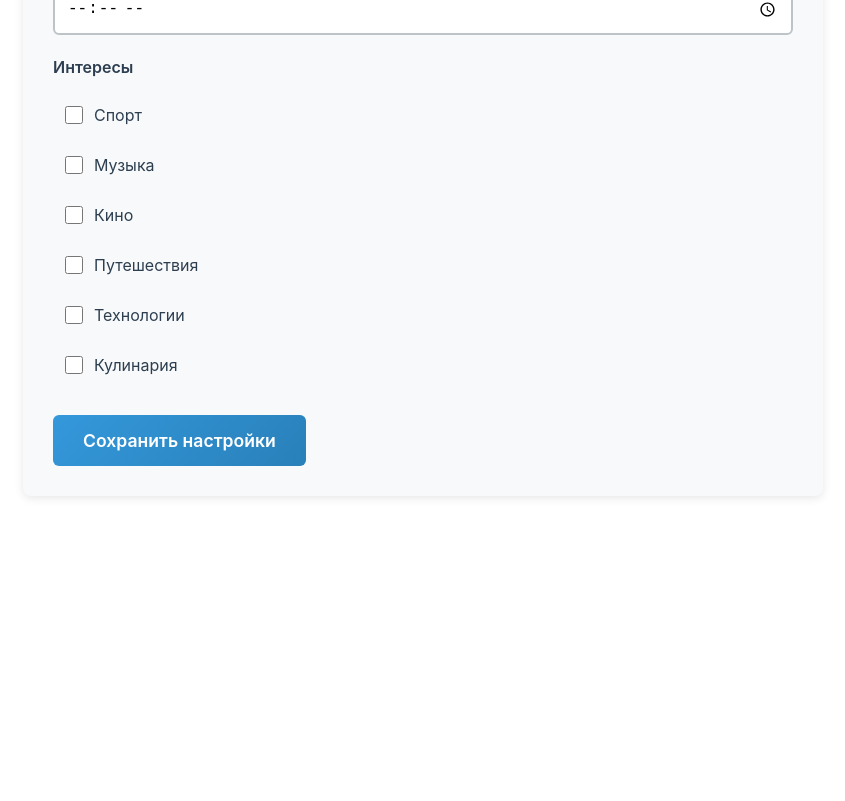
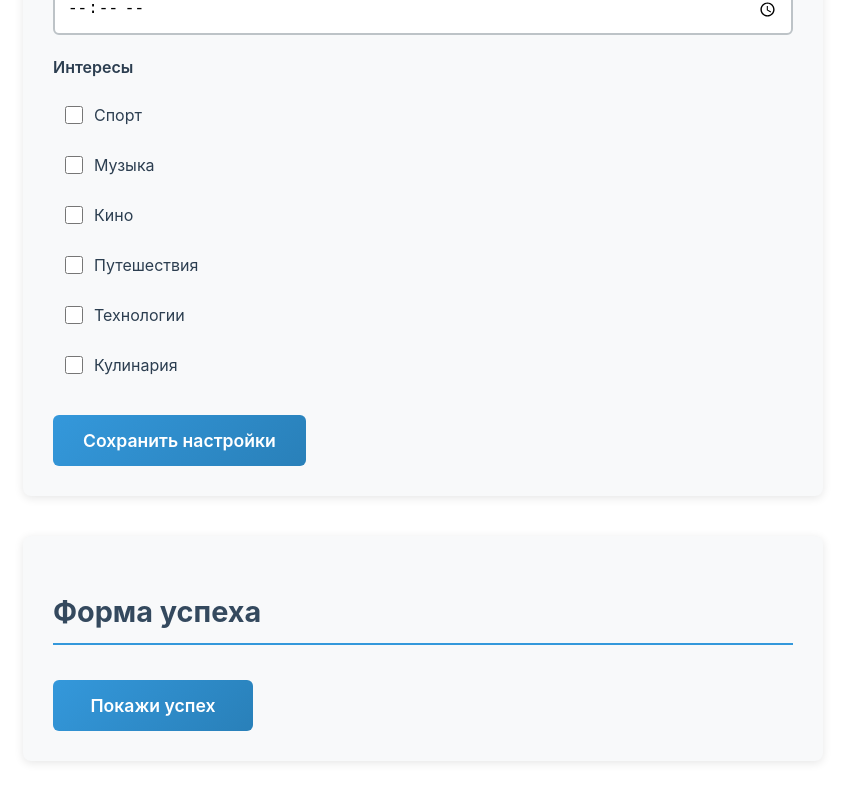
Before and after one commit to cvgalagan/astroship-for-testing, a React (Vite) app: page /forms in a window 1280 px wide. Shown: the part 2648-3449 px from the top of the page, without its empty margins (217-1062 px from the left). Before the commit the page ends 3224 px from the top, so only its background shows below. Built offline with nearby package versions, Linux system fonts and the light colour scheme.

Commit message:
Added success block

```diff
--- a/src/components/FormsPage/FormsPage.css
+++ b/src/components/FormsPage/FormsPage.css
@@ -326,3 +326,21 @@
     align-self: stretch;
   }
 }
+
+.success-block {
+  display: none;
+  box-sizing: border-box;
+  width: 100%;
+  margin-top: 20px;
+  padding: 30px;
+  background-color: #2ecc71;
+  color: #fff;
+  font-size: 2rem;
+  font-weight: 700;
+  text-align: center;
+  border-radius: 8px;
+}
+
+.success-block--visible {
+  display: block;
+}
--- a/src/components/FormsPage/FormsPage.jsx
+++ b/src/components/FormsPage/FormsPage.jsx
@@ -38,6 +38,9 @@ function FormsPage() {
     feedback: '',
     settings: ''
   });
+
+  // Состояние для блока "Успех"
+  const [showSuccess, setShowSuccess] = useState(false);
 
   // Обработчики для формы регистрации
   const handleRegistrationChange = (e) => {
@@ -428,6 +431,23 @@ function FormsPage() {
           </div>
         )}
       </section>
+
+      {/* Форма "Покажи успех" */}
+      <section className="form-section">
+        <h2>Форма успеха</h2>
+        <form className="demo-form" onSubmit={(e) => e.preventDefault()}>
+          <button
+            type="button"
+            className="submit-btn"
+            onClick={() => setShowSuccess(prev => !prev)}
+          >
+            Покажи успех
+          </button>
+          <div className={showSuccess ? 'success-block success-block--visible' : 'success-block'}>
+            Успех
+          </div>
+        </form>
+      </section>
     </div>
   );
 }
```
